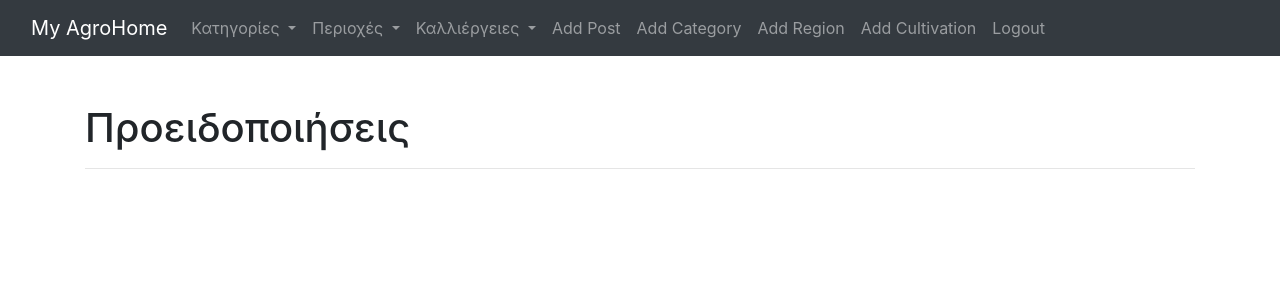
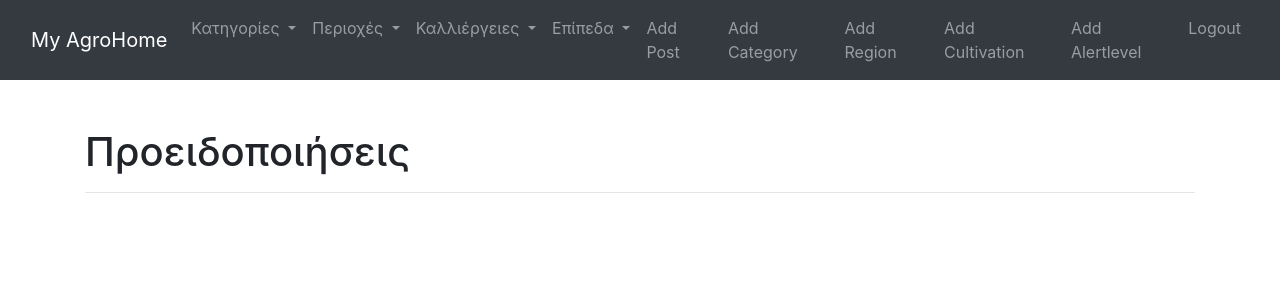
Before and after one commit to spiroskatsamakas/simpleblog2, a Django app: page / in a window 1280 px wide. Shown: the top 300 px of the page. Run offline with Django 3.2, Linux system fonts and the light colour scheme; a user stored in the database is signed in; data comes from the database, SQL or seed files in the repository; both versions use the stored data as it was after the commit; data that the repository does not hold is empty; some libraries are stand-ins or nearby versions.

Commit message:
Modified templates to display posts from database.

```diff
--- a/theblog/admin.py
+++ b/theblog/admin.py
@@ -1,5 +1,5 @@
 from django.contrib import admin
-from .models import Post, Category, Region, Cultivation
+from .models import Post, Category, Region, Cultivation, Alertlevel
 
 # Register your models here.
 
@@ -7,3 +7,4 @@
 admin.site.register(Category)
 admin.site.register(Region)
 admin.site.register(Cultivation)
+admin.site.register(Alertlevel)
--- a/theblog/forms.py
+++ b/theblog/forms.py
@@ -1,5 +1,5 @@
 from django import forms
-from .models import Post, Category, Region, Cultivation
+from .models import Post, Category, Region, Cultivation, Alertlevel
 
 
 #choices = [('ΤΙΜΗ ΒΑΜΒΑΚΙΟΥ', 'ΤΙΜΗ ΒΑΜΒΑΚΙΟΥ'), ('ΑΜΠΕΛΙ', 'ΑΜΠΕΛΙ'), ('ΚΑΙΡΟΣ', 'ΚΑΙΡΟΣ'),]
@@ -27,10 +27,18 @@
 for item in choices:
 	choice_list2.append(item)
 
+#choices = [('Thessaly', 'Thessaly'), ('Macedonia', 'Macedonia'), ('Creta', 'Creta'),]
+choices =  Alertlevel.objects.all().values_list('name','name')
+
+choice_list3 = []
+
+for item in choices:
+	choice_list3.append(item)
+
 class PostForm(forms.ModelForm):
     class Meta:
             model = Post
-            fields = ('title', 'title_tag', 'author', 'category', 'region', 'cultivation', 'body','snippet')
+            fields = ('title', 'title_tag', 'author', 'category', 'region', 'cultivation','alertlevel', 'body','snippet')
             widgets = {
                 'title': forms.TextInput(attrs={'class': 'form-control'}),
                 'title_tag': forms.TextInput(attrs={'class': 'form-control'}),
@@ -39,6 +47,7 @@
                 'category': forms.Select(choices=choice_list, attrs={'class': 'form-control'}),
                 'region': forms.Select(choices=choice_list1, attrs={'class': 'form-control'}),
                 'cultivation': forms.Select(choices=choice_list2 , attrs={'class': 'form-control'}),
+                'alertlevel': forms.Select(choices=choice_list3  , attrs={'class': 'form-control'}),
                 'body': forms.Textarea(attrs={'class': 'form-control'}),
                 'snippet': forms.Textarea(attrs={'class': 'form-control'}),
             }
--- a/theblog/models.py
+++ b/theblog/models.py
@@ -1,8 +1,9 @@
 from django.db import models
 from django.contrib.auth.models import User
 from django.urls import reverse
-from datetime import datetime, date
+from datetime import datetime, date, time
 #from ckeditor.fields import RichTextField
+from django.utils import timezone
 
 # Create your models here.
 
@@ -37,6 +38,16 @@
 		#return reverse('article-detail', args=(str(self.id)) )
 		return reverse('home')
 
+class Alertlevel(models.Model):
+	name = models.CharField(max_length=255)
+
+	def __str__(self):
+		return self.name
+
+	def get_absolute_url(self):
+		#return reverse('article-detail', args=(str(self.id)) )
+		return reverse('home')
+
 class Post(models.Model):
     title = models.CharField(max_length=255)
     #header_image = models.ImageField(null=True, blank=True, upload_to="images/")
@@ -45,10 +56,13 @@
     body = models.TextField(default='text1')
     #body = RichTextField(blank=True, null=True)
     post_date = models.DateField(auto_now_add=True)
+    post_time = models.DateTimeField(default = datetime.now, blank = True)
     category = models.CharField(max_length=255, default='coding')
     region = models.CharField(max_length=255, default='thessaly')
     cultivation = models.CharField(max_length=255, default='tomato')
+    alertlevel = models.CharField(max_length=255, default='red')
     snippet = models.CharField(max_length=255, default='Snipped')
+
 
     def __str__(self):
             return self.title + ' | ' + str(self.author)
--- a/theblog/templates/article_details.html
+++ b/theblog/templates/article_details.html
@@ -9,9 +9,11 @@
 	<a href="{% url 'category' post.category %}">{{ post.category }}</a> -
 	<a href="{% url 'region' post.region %}">{{ post.region }}</a> -
 	<a href="{% url 'cultivation' post.cultivation %}">{{ post.cultivation }}</a> -
+<a href="{% url 'alertlevel' post.alertlevel %}">{{ post.alertlevel }}</a> -
 <small> By : {{ post.author.first_name }}
 			 {{ post.author.last_name }} -
-			 {{ post.post_date }}
+			 <!--{{ post.post_date }}--->
+			 {{ post.post_time }}
 
 			 {% if user.is_authenticated %}
 				 <a href="{% url 'update_post' post.pk %}">Edit</a>
--- a/theblog/templates/base.html
+++ b/theblog/templates/base.html
@@ -95,6 +95,31 @@
 		 {% endif %}
 
 
+		<!-- Alertlevel Menu Code -->
+
+		{% if alert_menu %}
+
+      <li class="nav-item dropdown">
+        <a class="nav-link dropdown-toggle" href="#" id="navbarDropdown" role="button" data-toggle="dropdown" aria-haspopup="true" aria-expanded="false">
+          Επίπεδα
+        </a>
+        <div class="dropdown-menu" aria-labelledby="navbarDropdown">
+
+
+		{% for item in alert_menu %}
+		 <a class="dropdown-item" href="{% url 'alertlevel' item %}">{{ item }}</a>
+		{% endfor %}
+
+
+		  <!-- ΑΠΕΝΕΡΓΟΠΟΙΗΣΗ html
+          <div class="dropdown-divider"></div>
+          <a class="dropdown-item" href="#">Something else here</a>-->
+        </div>
+      </li>
+
+		 {% endif %}
+
+
     </button>
     <div class="collapse navbar-collapse" id="navbarSupportedContent">
       <ul class="navbar-nav me-auto mb-2 mb-lg-0">
@@ -177,6 +202,32 @@
 		 {% endif %}
 
 
+
+		<!-- Alertlevel Menu Code -->
+
+		{% if alert_menu %}
+
+      <li class="nav-item dropdown">
+        <a class="nav-link dropdown-toggle" href="#" id="navbarDropdown" role="button" data-toggle="dropdown" aria-haspopup="true" aria-expanded="false">
+          Επίπεδα
+        </a>
+        <div class="dropdown-menu" aria-labelledby="navbarDropdown">
+
+
+		{% for item in alert_menu %}
+		 <a class="dropdown-item" href="{% url 'alertlevel' item %}">{{ item }}</a>
+		{% endfor %}
+
+
+		  <!-- ΑΠΕΝΕΡΓΟΠΟΙΗΣΗ html
+          <div class="dropdown-divider"></div>
+          <a class="dropdown-item" href="#">Something else here</a>-->
+        </div>
+      </li>
+
+		 {% endif %}
+
+
 		{% if user.is_authenticated %}
 
 			<li class="nav-item">
@@ -193,6 +244,10 @@
 
 			<li class="nav-item">
 			  <a class="nav-link" href="{% url 'add_cultivation'%}">Add Cultivation</a>
+			</li>
+
+			<li class="nav-item">
+			  <a class="nav-link" href="{% url 'add_alertlevel'%}">Add Alertlevel</a>
 			</li>
 
 			<li class="nav-item">
--- a/theblog/templates/home.html
+++ b/theblog/templates/home.html
@@ -15,9 +15,11 @@
 	<a href="{% url 'category' post.category %}">{{ post.category }}</a> -
 	<a href="{% url 'region' post.region %}">{{ post.region }}</a> -
 	<a href="{% url 'cultivation' post.cultivation %}">{{ post.cultivation }}</a> -
+	<a href="{% url 'alertlevel' post.alertlevel %}">{{ post.alertlevel }}</a> -
 	{{ post.author.first_name }}
 	{{ post.author.last_name }}-
-	{{ post.post_date }}
+	<!-- {{ post.post_date }}--->
+	{{ post.post_time }}
 
 	{% if user.is_authenticated %}
 
@@ -30,6 +32,9 @@
 	{{ post.snippet }}</li>
 {% endfor %}
 </ul>
+
+
+
 
 <!-- {% for item in cat_menu %}
 	{{ item }}<brs/>
--- a/theblog/urls.py
+++ b/theblog/urls.py
@@ -1,6 +1,6 @@
 from django.urls import path
 #from . import views
-from .views import HomeView, ArticleDetailView, AddPostView, UpdatePostView, DeletePostView, AddCategoryView, CategoryView, AddRegionView, RegionView, AddCultivationView, CultivationView
+from .views import HomeView, ArticleDetailView, AddPostView, UpdatePostView, DeletePostView, AddCategoryView, CategoryView, AddRegionView, RegionView, AddCultivationView, CultivationView, AddAlertlevelView, AlertlevelView
 
 urlpatterns = [
     #path('', views.home, name="home"),
@@ -13,8 +13,10 @@
     path('category/<str:cats>/', CategoryView, name='category'),
     path('add_region/', AddRegionView.as_view(), name='add_region'),
     path('add_cultivation/', AddCultivationView.as_view(), name='add_cultivation'),
+    path('add_alertlevel/', AddAlertlevelView.as_view(), name='add_alertlevel'),
     path('region/<str:regs>/', RegionView, name='region'),
     path('cultivation/<str:cults>/', CultivationView, name='cultivation'),
+    path('alertlevel/<str:alerts>/', AlertlevelView, name='alertlevel'),
     #path('category-list/', CategoryListView, name='category-list'),
     #path('like/<int:pk>', LikeView, name='like_post'),
     #path('article/<int:pk>/comment/', AddCommentView.as_view(), name='add_comment'),
--- a/theblog/views.py
+++ b/theblog/views.py
@@ -1,6 +1,6 @@
 from django.shortcuts import render
 from django.views.generic import ListView, DetailView, CreateView, UpdateView, DeleteView
-from .models import Post, Category, Region, Cultivation
+from .models import Post, Category, Region, Cultivation, Alertlevel
 from .forms import PostForm, EditForm
 from django.urls import reverse_lazy
 
@@ -19,10 +19,12 @@
         cat_menu = Category.objects.all()
         reg_menu = Region.objects.all()
         cult_menu = Cultivation.objects.all()
+        alert_menu = Alertlevel.objects.all()
         context = super(HomeView, self).get_context_data(*args, **kwargs)
         context["cat_menu"] = cat_menu
         context["reg_menu"] = reg_menu
         context["cult_menu"] = cult_menu
+        context["alert_menu"] = alert_menu
         return context
 
 
@@ -43,6 +45,11 @@
 def CultivationView(request, cults):
 	cultivation_posts = Post.objects.filter(cultivation=cults)
 	return render(request, 'cultivations.html', {'cults':cults.replace('-', ' ').title(), 'cultivation_posts':cultivation_posts})
+
+
+def AlertlevelView(request, alerts):
+	alertlevel_posts = Post.objects.filter(alertlevel=alerts)
+	return render(request, 'alertlevels.html', {'alerts':alerts.replace('-', ' ').title(), 'alertlevel_posts':alertlevel_posts})
 
 class ArticleDetailView(DetailView):
 	model = Post
@@ -76,6 +83,13 @@
 	fields = '__all__'
 	#fields = ('title', 'body')
 
+class AddAlertlevelView(CreateView):
+	model = Alertlevel
+	#form_class = PostForm
+	template_name = 'add_alertlevel.html'
+	fields = '__all__'
+	#fields = ('title', 'body')
+
 class UpdatePostView(UpdateView):
 	model = Post
 	form_class = EditForm
```
Also changed, not shown: theblog/templates/add_alertlevel.html (added, +25 -0 lines), theblog/templates/alertlevels.html (added, +32 -0 lines), db.sqlite3, theblog/migrations/0012_post_post_time_alter_post_post_date.py (added), theblog/migrations/0013_alter_post_post_date_alter_post_post_time.py (added), theblog/migrations/0014_alertlevel_post_alertlevel_alter_post_post_time.py (added), theblog/migrations/0015_post_published_date.py (added), theblog/migrations/0016_remove_post_published_date_alter_post_post_time.py (added), theblog/migrations/0017_alter_post_post_time.py (added).
